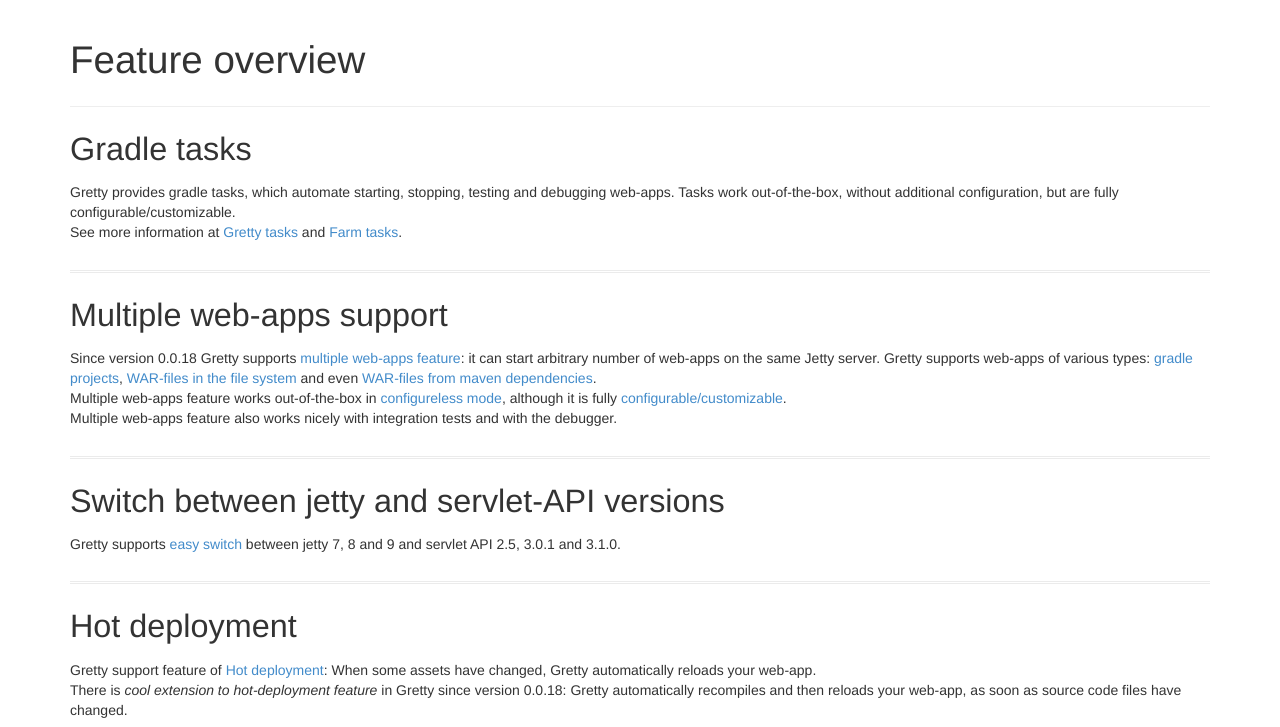
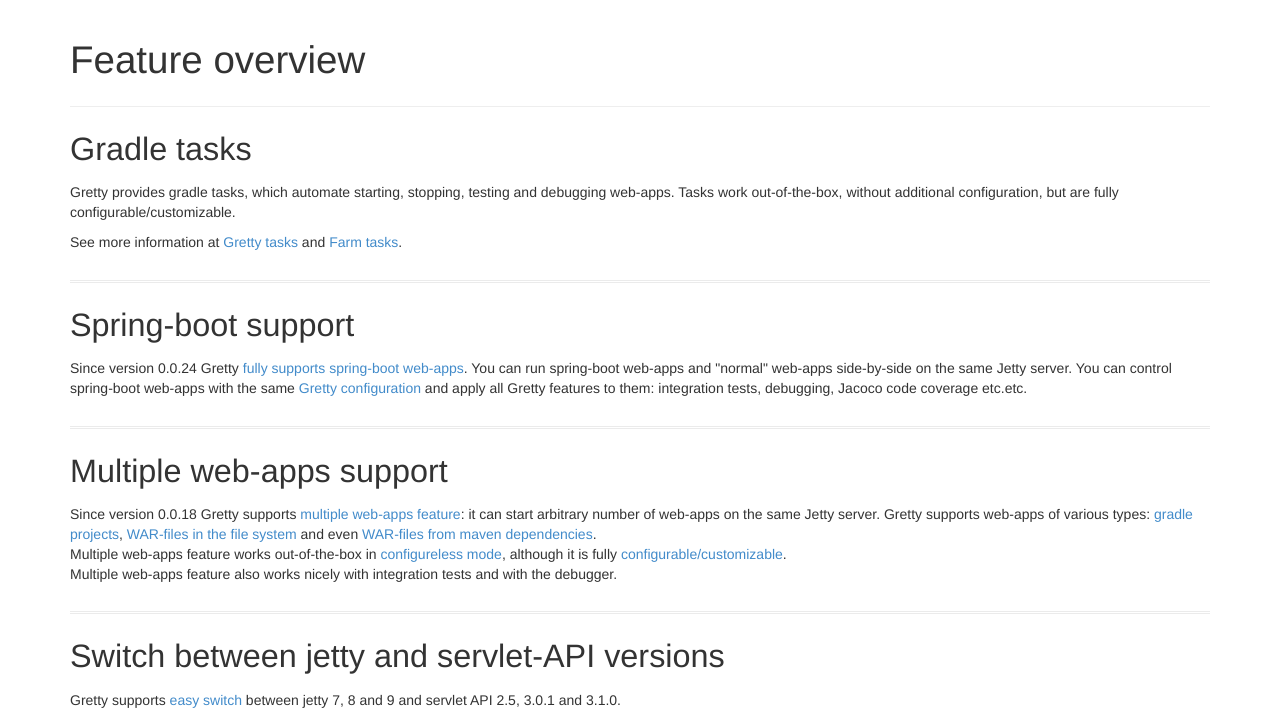
Before and after one commit to akhikhl/gretty-doc, a plain HTML site: page Feature-overview.html in a window 1280 px wide. Shown: the part 67-794 px from the top of the page. Drawn offline with Linux system fonts and the light colour scheme.

```diff
--- a/Feature-overview.html
+++ b/Feature-overview.html
@@ -67,9 +67,21 @@
 <div class="sectionbody">
 <div class="paragraph">
 <p>Gretty provides gradle tasks, which automate starting, stopping, testing and debugging web-apps.
-Tasks work out-of-the-box, without additional configuration, but are fully configurable/customizable.
-<br>
-See more information at <a href="Gretty-tasks.html">Gretty tasks</a> and <a href="Farm-tasks.html">Farm tasks</a>.</p>
+Tasks work out-of-the-box, without additional configuration, but are fully configurable/customizable.</p>
+</div>
+<div class="paragraph">
+<p>See more information at <a href="Gretty-tasks.html">Gretty tasks</a> and <a href="Farm-tasks.html">Farm tasks</a>.</p>
+</div>
+</div>
+</div>
+<div class="sect1">
+<h2 id="_spring_boot_support"><a class="anchor" href="#_spring_boot_support"></a>Spring-boot support</h2>
+<div class="sectionbody">
+<div class="paragraph">
+<p>Since version 0.0.24 Gretty <a href="spring-boot-support.html">fully supports spring-boot web-apps</a>.
+You can run spring-boot web-apps and "normal" web-apps side-by-side on the same Jetty server.
+You can control spring-boot web-apps with the same <a href="Gretty-configuration.html">Gretty configuration</a>
+and apply all Gretty features to them: integration tests, debugging, Jacoco code coverage etc.etc.</p>
 </div>
 </div>
 </div>
```
Also changed, not shown: spring-boot-support.html (+3 -9 lines).
